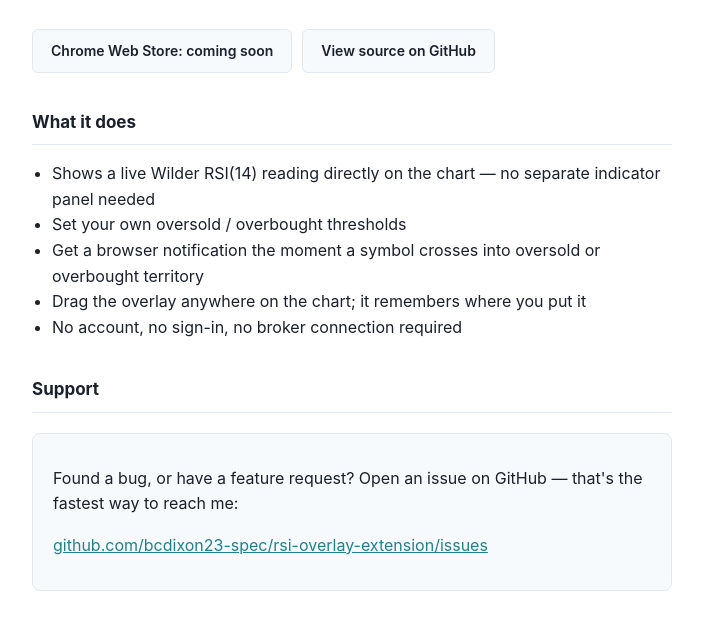
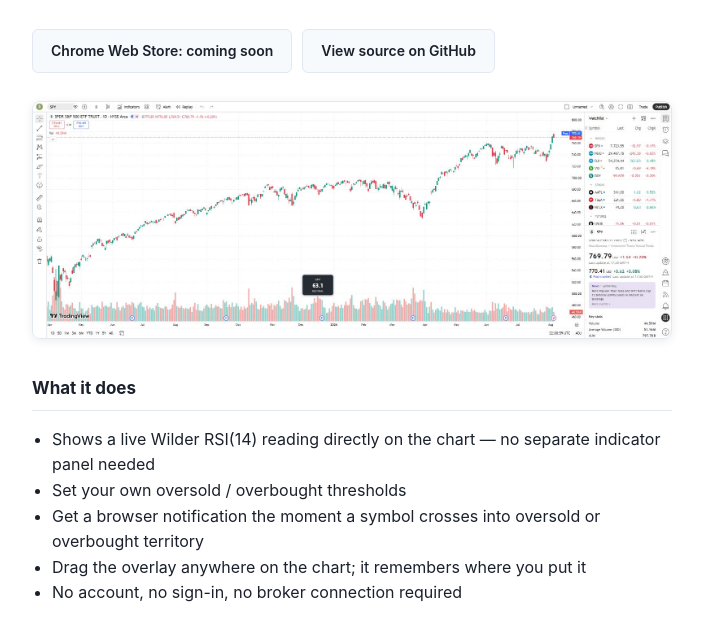
Before and after one commit to bcdixon23-spec/rsi-overlay-extension, a browser extension: page docs/index.html in a window 1280 px wide. Shown: the part 131-755 px from the top of the page, without its empty margins (288-991 px from the left). Drawn offline with Linux system fonts and the light colour scheme.

Commit message:
Add product screenshot to landing page

```diff
--- a/docs/index.html
+++ b/docs/index.html
@@ -19,6 +19,8 @@
         <span class="btn btn-secondary" title="Pending Chrome Web Store review">Chrome Web Store: coming soon</span>
         <a class="btn btn-secondary" href="https://github.com/bcdixon23-spec/rsi-overlay-extension">View source on GitHub</a>
       </div>
+
+      <img class="screenshot" src="screenshot.jpg" alt="RSI Overlay panel showing a live RSI(14) reading on a TradingView SPY chart" />
 
       <h2>What it does</h2>
       <ul>
--- a/docs/style.css
+++ b/docs/style.css
@@ -77,6 +77,16 @@ header h1 {
   border: 1px solid var(--border);
 }
 
+.screenshot {
+  display: block;
+  width: 100%;
+  height: auto;
+  border-radius: 8px;
+  border: 1px solid var(--border);
+  box-shadow: 0 2px 10px rgba(0, 0, 0, 0.08);
+  margin: 8px 0 32px;
+}
+
 h2 {
   font-size: 17px;
   margin-top: 36px;
```
Also changed, not shown: docs/screenshot.jpg (added).
